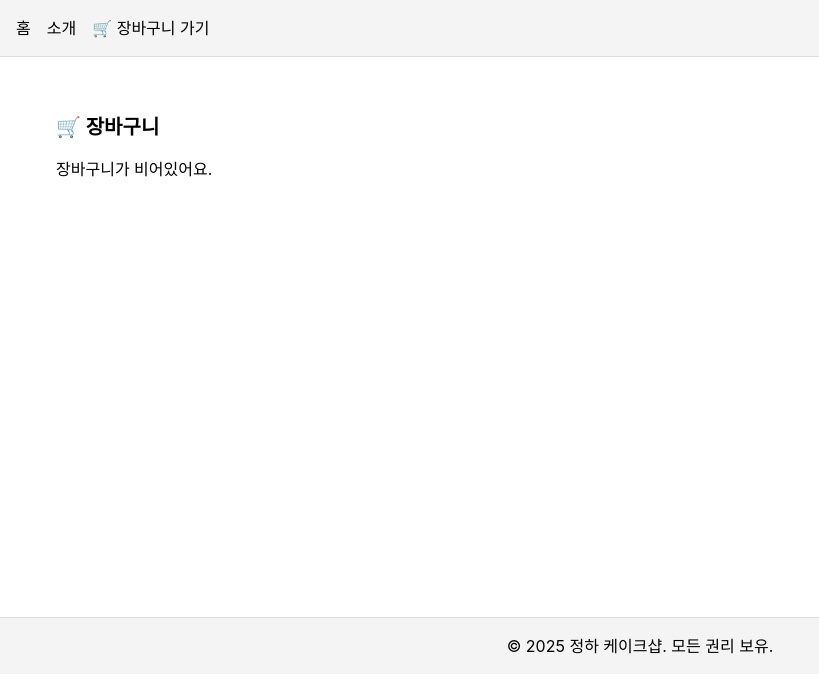
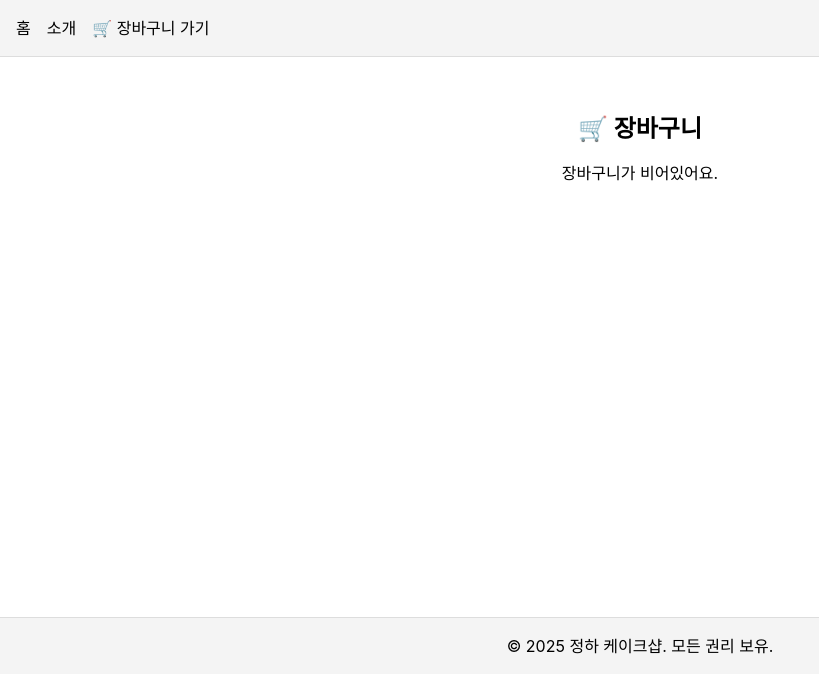
Before and after one commit to hy3639/react, a React (Create React App) app: page /#/cart in a window 1280 px wide. Shown: the top 692 px of the page, without its empty margins (0-819 px from the left). Built offline with nearby package versions, Linux system fonts and the light colour scheme.

Commit message:
no message

```diff
--- a/src/pages/Cart.jsx
+++ b/src/pages/Cart.jsx
@@ -1,7 +1,7 @@
 function Cart({ items }) {
   return (
-    <div className="p-6">
-      <h2 className="text-xl font-bold mb-4">🛒 장바구니</h2>
+    <div className="p-6 text-center">
+      <h2 className="text-2xl font-bold mb-4">🛒 장바구니</h2>
       {items.length === 0 ? (
         <p>장바구니가 비어있어요.</p>
       ) : (
```
